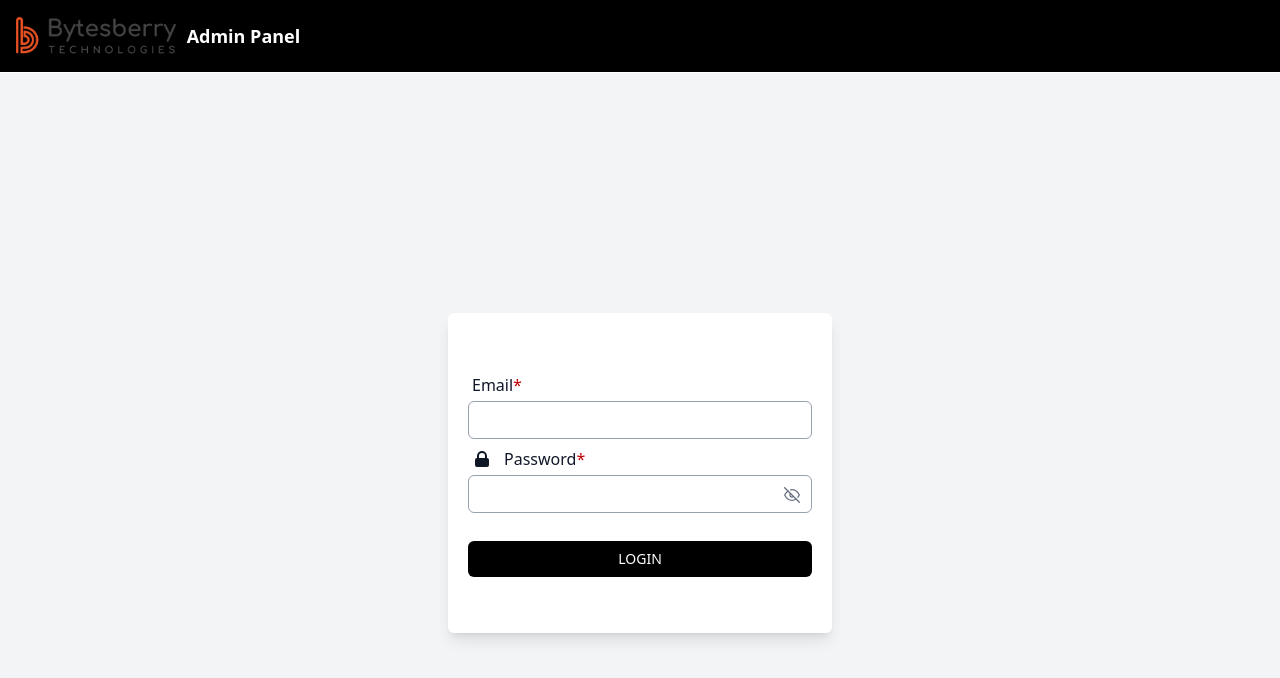
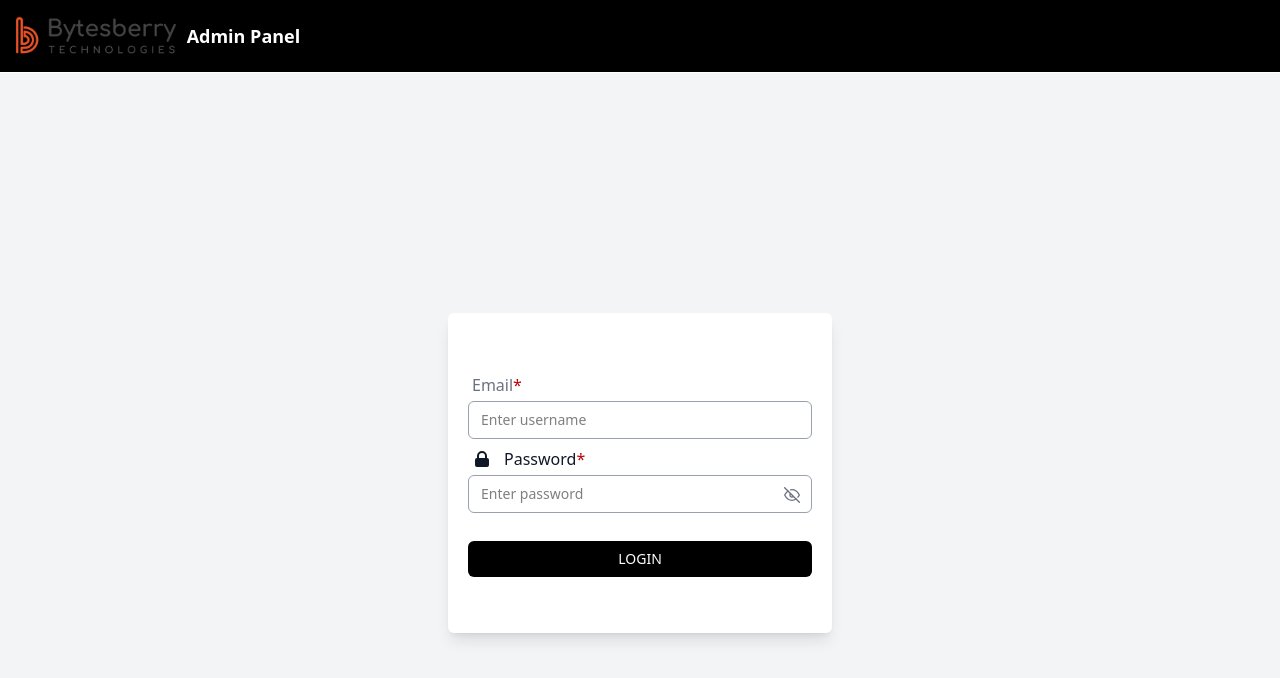
Before and after one commit to Waglogy/agile-cms, a React (Vite) app in the folder frontend/: page / in a window 1280 px wide. Shown: the top 678 px of the page. Built offline with nearby package versions, Linux system fonts and the light colour scheme.

Commit message:
fix: text color in login form and use Input component in ContentBuilder page

```diff
--- a/frontend/src/areas/admin/dashboard/systemadmin/ContentBuilder.jsx
+++ b/frontend/src/areas/admin/dashboard/systemadmin/ContentBuilder.jsx
@@ -4,11 +4,13 @@ import Header from "../../../../components/Header";
 import Sidebar from "../../../../components/Sidebar";
 import MenuBar from "../../../../components/MenuBar";
 import PopUp from "../../../../components/PopUp";
+import Input from "../../../../reusable-components/inputs/InputTextBox/Input";
+import Error from "../../../../reusable-components/outputs/Error";
 
 const ContentBuilder = () => {
     const [modalContent, setModalContent] = useState("");
     const [isModalOpen, setModalOpen] = useState(false);
-    const {register, handleSubmit} = useForm();
+    const {register, handleSubmit, formState:{errors}, setError, clearErrors, setValue} = useForm();
     const onSubmit = (data) => {
         console.log(data)
     }
@@ -24,9 +26,23 @@ const ContentBuilder = () => {
 
                 <form className="mt-4 flex flex-col " onSubmit={handleSubmit(onSubmit)}>
                     <label htmlFor="collecion_name" className="text-xs font-bold" >Collection Name</label>
-                    <input type="text" placeholder="Enter Collection Name" className="w-50 h-15 rounded bg-gray-900 border-gray-700 rounded-md text-center mt-3" id="collecion_name"
-                    {...register("Collection Name", { required: true })}
+                    <Input
+                        defaultName="Display_name"
+                        register={register}
+                        name="Display Name"
+                        required={true}
+                        pattern={null}
+                        errors={errors}
+                        placeholder="Display Name"
+                        setError={setError}
+                        clearError={clearErrors}
+                        autoComplete="off"
+                        type="text"
+                        classes={`rounded-md px-3 py-2 text-sm w-full text-white`}
+                        onChangeInput={null}
+                        setValue={setValue}
                     />
+
                     <div className="flex justify-between items-flex-end">
                         <button className="bg-blue-600 text-white rounded px-4 py-2 mt-4 rounded" onClick={()=>{setModalOpen(false)}}>Close</button>
                         <button type="Submit" className="bg-green-700 text-center px-4 py-2 mt-4 rounded" >Save</button>
--- a/frontend/src/areas/public/loginForm.component.jsx
+++ b/frontend/src/areas/public/loginForm.component.jsx
@@ -66,7 +66,7 @@ const LoginForm = () => {
                                 clearError={clearErrors}
                                 autoComplete="off"
                                 type="text"
-                                classes={`rounded-md px-3 py-2 text-sm w-full`}
+                                classes={`rounded-md px-3 py-2 text-sm w-full text-black`}
                                 onChangeInput={null}
                                 // defaultValue={defaultValues.user_email}
                                 setValue={setValue}
@@ -86,7 +86,7 @@ const LoginForm = () => {
                                 setError={setError}
                                 clearError={clearErrors}
                                 autoComplete="off"
-                                classes={`rounded-md px-3 py-2 text-sm w-full bg-white`}
+                                classes={`rounded-md px-3 py-2 text-sm w-full bg-white text-black`}
                                 onChangeInput={null}
                                 setValue={setValue}
                             />
--- a/frontend/src/components/MenuBar.jsx
+++ b/frontend/src/components/MenuBar.jsx
@@ -4,8 +4,9 @@ import { FiHome,FiFileText } from "react-icons/fi";
 const MenuBar = () => {
     return(
         <div className="flex gap-4 items-center flex-col w-10 border-r h-[100vh] pt-5">
-        <a href="/"><FiHome size={20} className="text-zinc-700" /></a>
-        <FiFileText size={20} />
+        <a href="/admin"><FiHome size={20} className="text-zinc-700" /></a>
+        <a href="/admin/content-builder"><FiFileText size={20} /></a>
+
       </div>
     )
 }
--- a/frontend/src/reusable-components/inputs/InputTextBox/Input.jsx
+++ b/frontend/src/reusable-components/inputs/InputTextBox/Input.jsx
@@ -51,7 +51,7 @@ export default function Input({
             : "hidden"
         } w-full my-2 justify-start items-start`}
       >
-        <label className="flex items-center font-medium text-left text-gray-900 pl-1 pb-1 text-xs md:text-sm lg:text-base">
+        <label className="flex items-center font-medium text-left text-gray-500 pl-1 pb-1 text-xs md:text-sm lg:text-base">
           {name === "Username" ? (
             <svg
               xmlns="http://www.w3.org/2000/svg"
```
